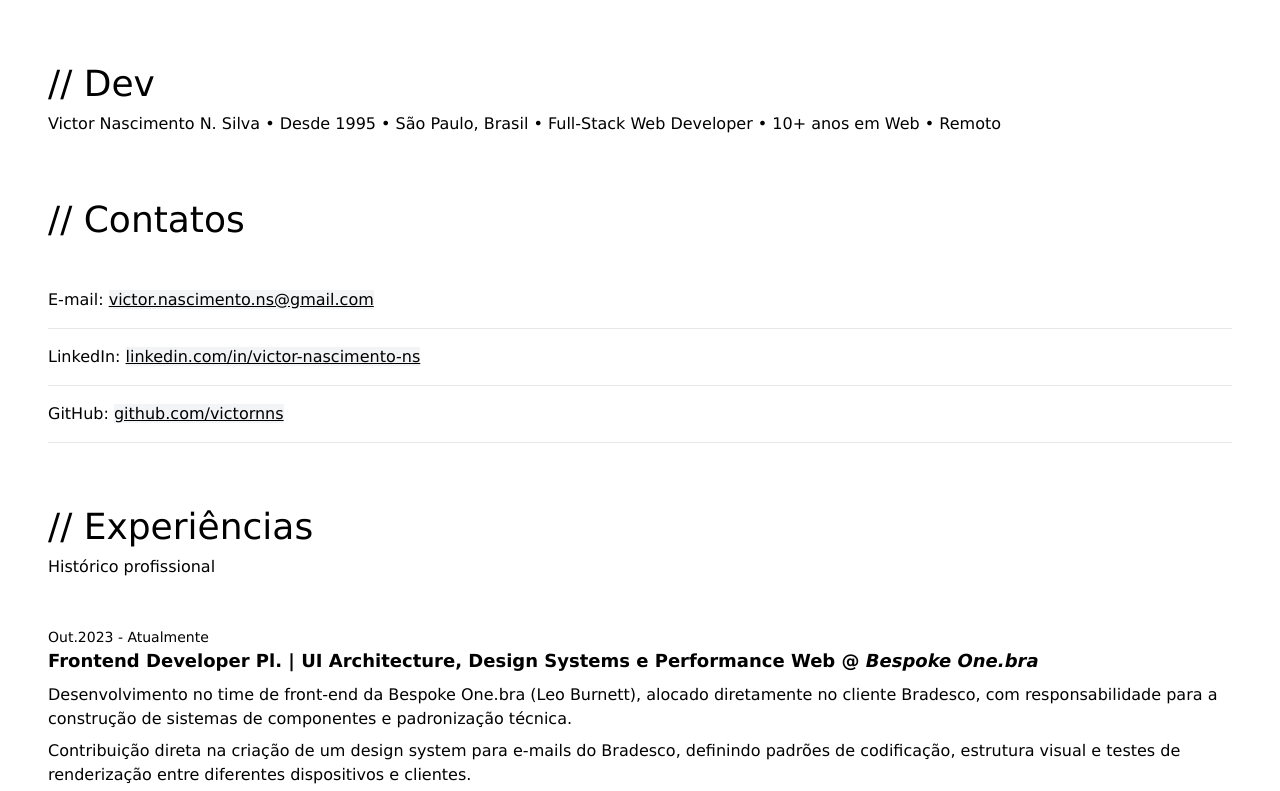
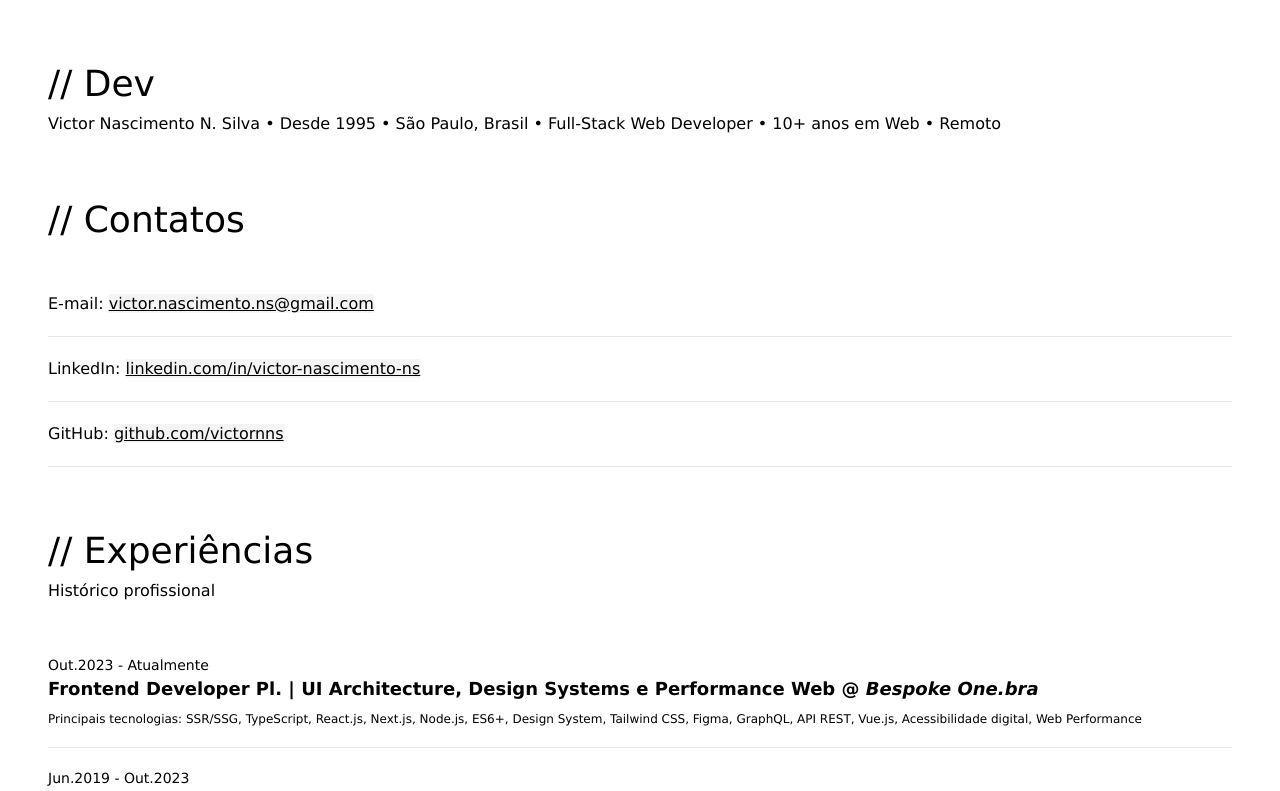
Before and after one commit to victornns/victornns.site, a Next.js app: page /portfolio in a window 1280 px wide. Shown: the top 791 px of the page. Built offline with nearby package versions, Linux system fonts and the light colour scheme.

Commit message:
feat(experiences): update content

```diff
--- a/src/components/ui/UICard/UICardRoot.tsx
+++ b/src/components/ui/UICard/UICardRoot.tsx
@@ -5,5 +5,5 @@ interface UICardRootProps {
 }
 
 export const UICardRoot = function ({ children }: UICardRootProps) {
-  return <div className="border-b-[1px] py-4">{children}</div>;
+  return <div className="border-b-[1px] py-5">{children}</div>;
 };
--- a/src/views/ExperienceSection.tsx
+++ b/src/views/ExperienceSection.tsx
@@ -15,7 +15,7 @@ const formatPeriod = (period: Experience["period"]) => {
 
 const renderTechnologies = (technologies: Experience["technologies"]) => {
   const technologiesList = technologies.join(TOKENS.separator.list);
-  return <p className="text-xs mt-4">Principais tecnologias: {technologiesList}</p>;
+  return <p className="text-xs">Principais tecnologias: {technologiesList}</p>;
 };
 
 export function ExperienceSection() {
@@ -29,7 +29,6 @@ export function ExperienceSection() {
               <UICard.Title>
                 {experience.role} @ <OrganizationDisplayName id={experience.organizationId} className="italic" />
               </UICard.Title>
-              <UICard.Paragraphs data={experience.summary} />
               {renderTechnologies(experience.technologies)}
             </UICard.Root>
           </li>
```
